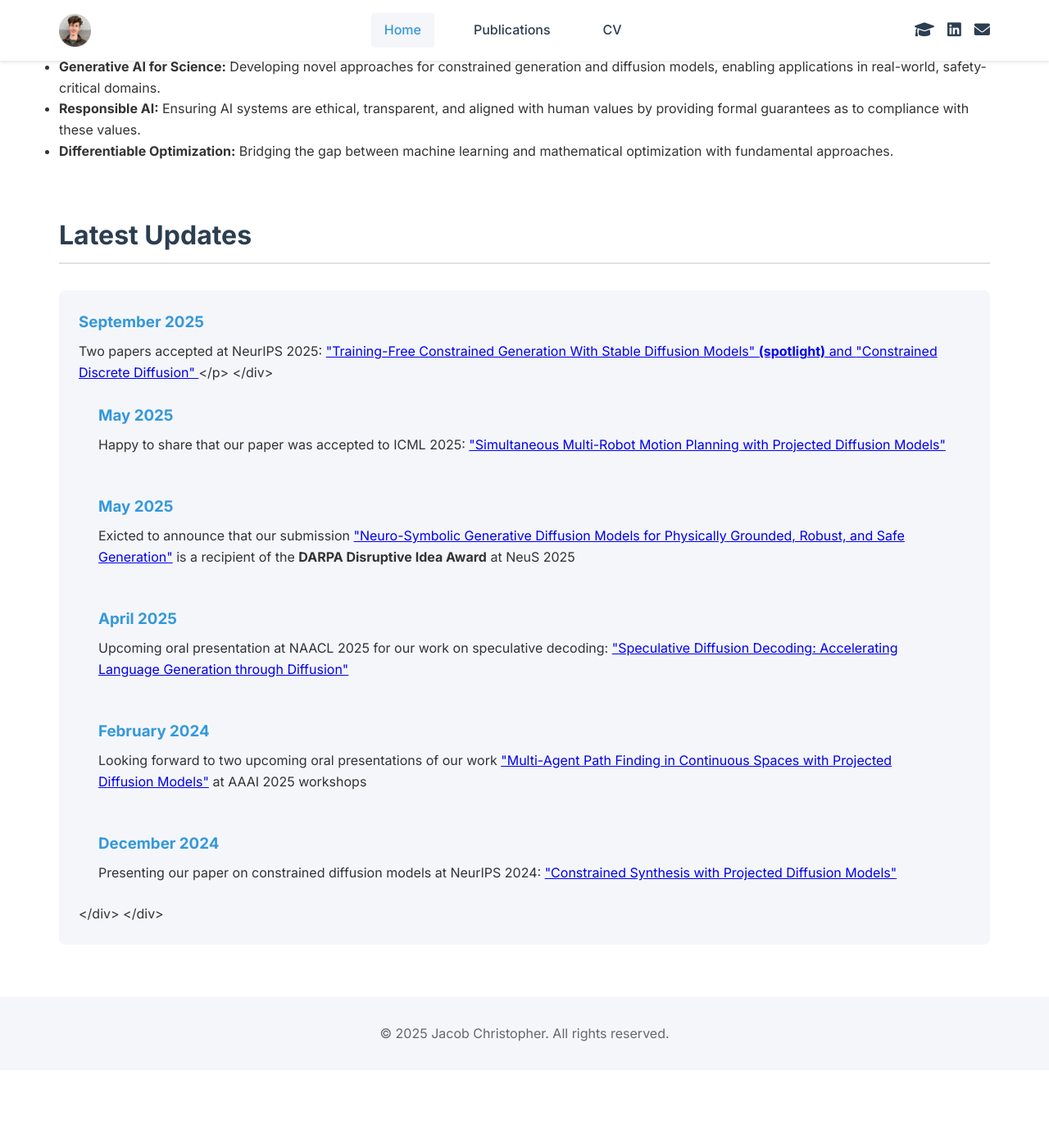
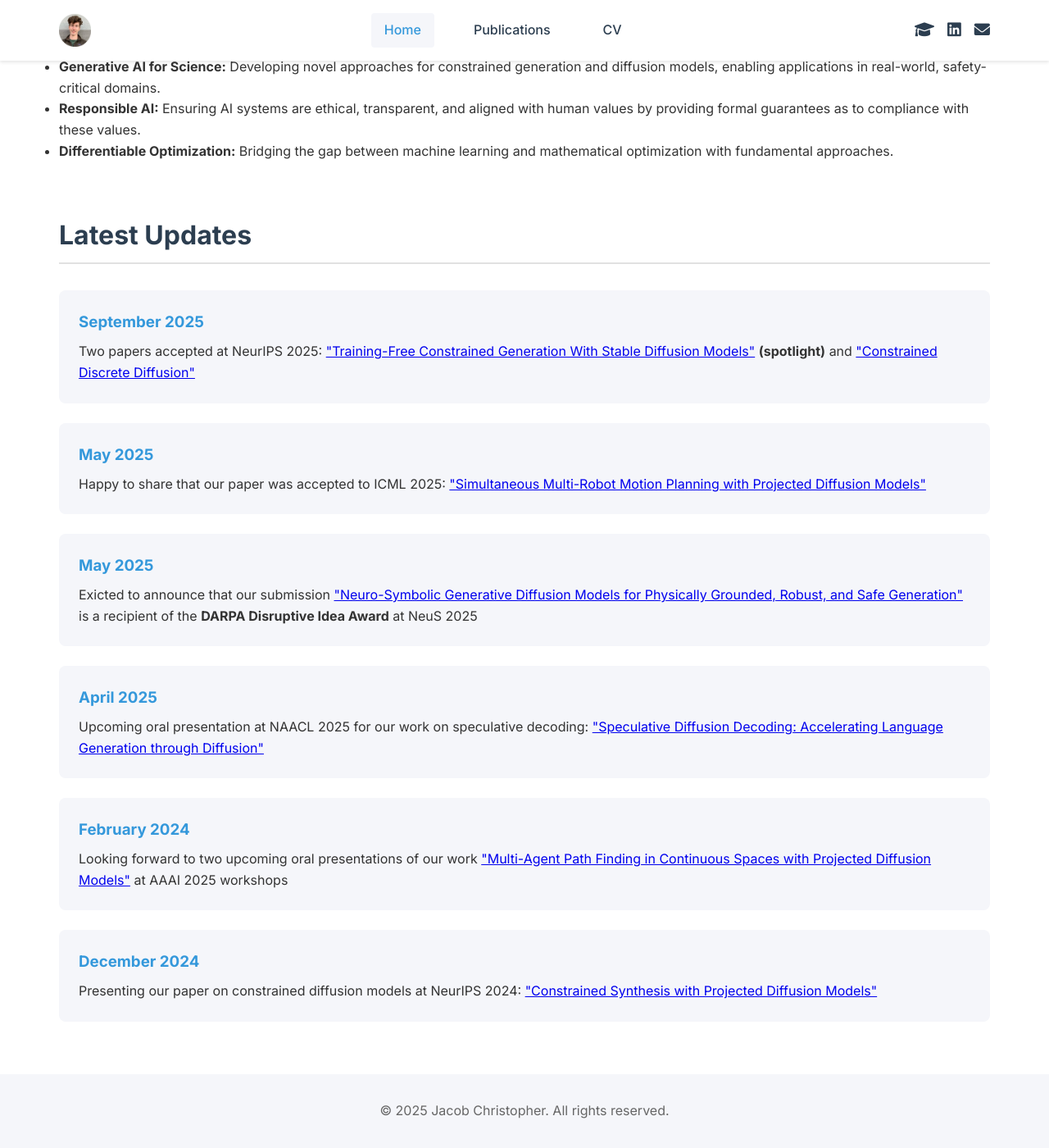
Before and after one commit to jacobchristopher/jacobchristopher.github.io, a Jekyll site: the page built from index.md, in a window 1280 px wide and 1400 px high, scrolled down 842 px. Shown: the whole window at 82% size. Built offline with Jekyll 4.4.1, drawn with Linux system fonts in a browser that asks for light colours; before the commit the page ends 2147 px from its top, so only the background shows below that.

```diff
--- a/index.md
+++ b/index.md
@@ -35,7 +35,7 @@ title: Home
     <div class="updates">
         <div class="update-item">
             <h3>September 2025</h3>
-            <p>Two papers accepted at NeurIPS 2025: <a href="https://arxiv.org/abs/2502.05625v3" target="_blank">"Training-Free Constrained Generation With Stable Diffusion Models" <b>(spotlight)</b> and <a href="https://arxiv.org/abs/2503.09790" target="_blank">"Constrained Discrete Diffusion" </a></p>
+            <p>Two papers accepted at NeurIPS 2025: <a href="https://arxiv.org/abs/2502.05625v3" target="_blank">"Training-Free Constrained Generation With Stable Diffusion Models"</a> <b>(spotlight)</b> and <a href="https://arxiv.org/abs/2503.09790" target="_blank">"Constrained Discrete Diffusion"</a></p>
         </div>
         <div class="update-item">
             <h3>May 2025</h3>
```
